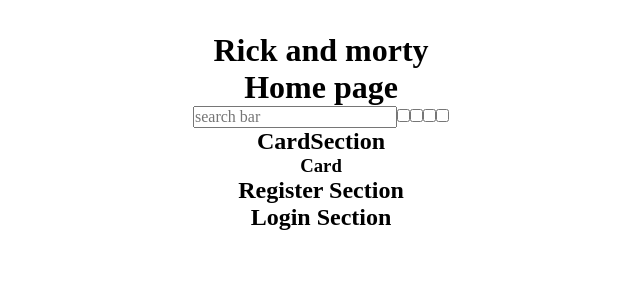
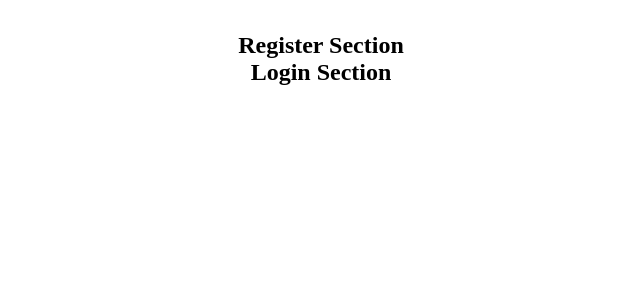
Before and after one commit to FacuMeoni/rick_and_morty, a React (Vite) app in the folder client/: page / in a window 1280 px wide. Shown: the top 300 px of the page, without its empty margins (319-959 px from the left). Built offline with nearby package versions, Linux system fonts and the light colour scheme.

Commit message:
feat: add react router and set up routes for character detail, page not found, auth page and home page

```diff
--- a/client/package.json
+++ b/client/package.json
@@ -12,7 +12,8 @@
   "dependencies": {
     "axios": "^1.7.7",
     "react": "^18.3.1",
-    "react-dom": "^18.3.1"
+    "react-dom": "^18.3.1",
+    "react-router-dom": "^6.26.2"
   },
   "devDependencies": {
     "@eslint/js": "^9.11.1",
--- a/client/src/App.jsx
+++ b/client/src/App.jsx
@@ -1,13 +1,21 @@
 import './App.css'
 import HomePage from './pages/home_page'
+import { Routes, Route } from "react-router-dom";
+import AuthPage from './pages/auth_page';
+import PageNotFound from './pages/page_not_found';
+import CharacterDetail from './pages/character_detail';
 
 function App() {
 
   return (
-    <>
-     <h1> Rick and morty </h1>
-     <HomePage/>
-    </>
+      <div className="App">
+        <Routes>
+            <Route exact path='/' element={ <AuthPage/> }/ >
+            <Route exact path='/home' element={ <HomePage/> } />
+            <Route path='/character/:id' element={ <CharacterDetail/> } />
+            <Route path='*' element={ <PageNotFound />} />
+        </Routes>
+      </div>
   )
 }
 
--- a/client/src/main.jsx
+++ b/client/src/main.jsx
@@ -1,10 +1,10 @@
-import { StrictMode } from 'react'
 import { createRoot } from 'react-dom/client'
 import App from './App.jsx'
 import './index.css'
+import { BrowserRouter } from 'react-router-dom'
 
 createRoot(document.getElementById('root')).render(
-  <StrictMode>
+  <BrowserRouter>
     <App />
-  </StrictMode>,
+  </BrowserRouter>,
 )
--- a/client/src/pages/character_detail.jsx
+++ b/client/src/pages/character_detail.jsx
@@ -1,4 +1,9 @@
+//import { useParams } from "react-router-dom";
+
+
 function CharacterDetail () {
+    //const { id } = useParams();
+
     return(
         <>
             <h1> Character Detail </h1>
--- /dev/null
+++ b/client/src/pages/page_not_found.jsx
@@ -0,0 +1,10 @@
+function PageNotFound () {
+    return (
+        <h1>
+            Page not found
+        </h1>
+    )
+}
+
+
+export default PageNotFound;
```
Also changed, not shown: 1 other file (tests, documents, lock files or other folders).
